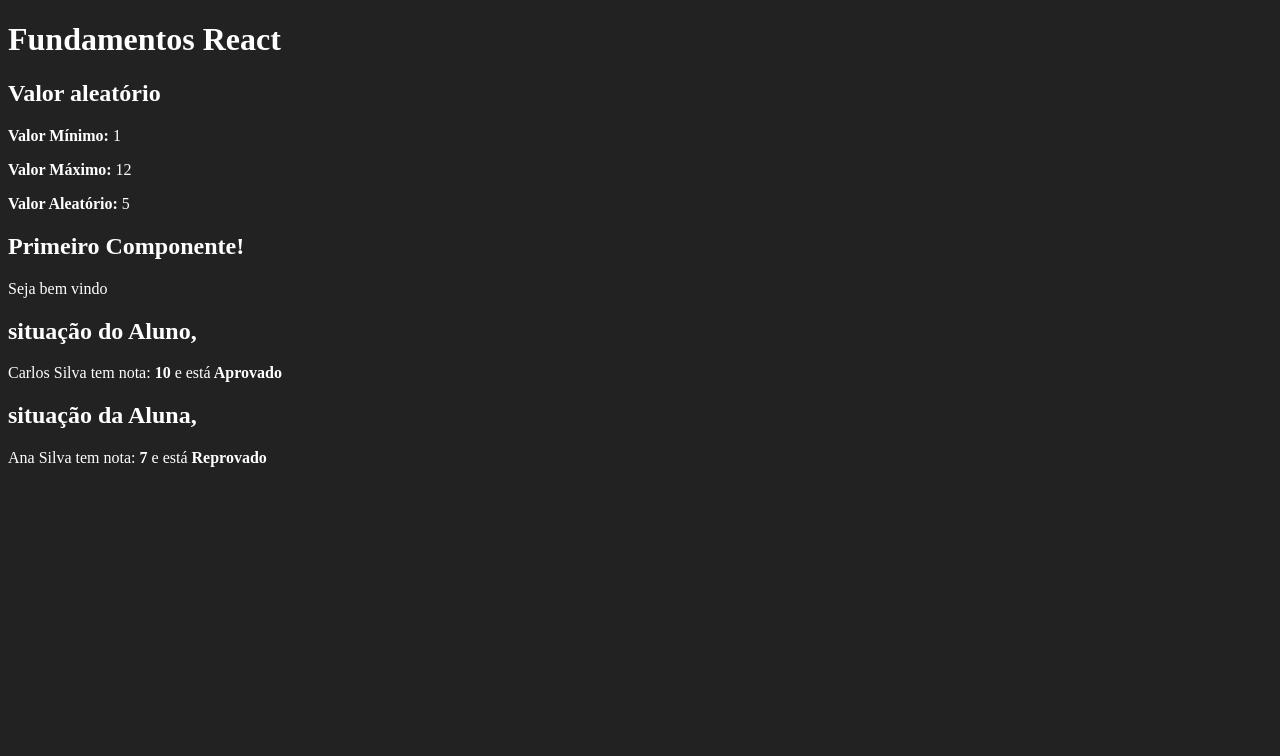
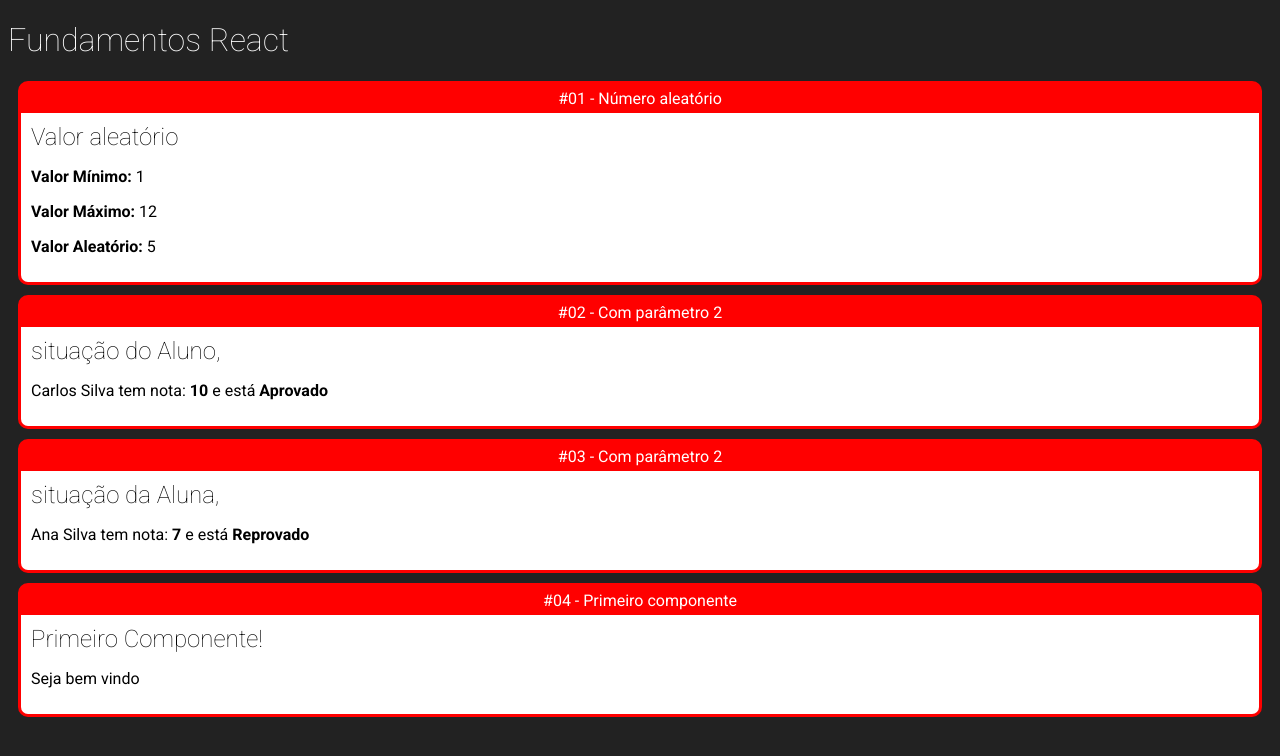
Before and after one commit to Anderlan-Nunes/fundamentos-react, a React (Create React App) app: page / in a window 1280 px wide. Shown: the top 756 px of the page. Built offline with nearby package versions, Linux system fonts and the light colour scheme.

Commit message:
colocando os componentes como filho dentro de cards

```diff
--- a/public/index.html
+++ b/public/index.html
@@ -24,6 +24,7 @@
       work correctly both with client-side routing and a non-root public URL.
       Learn how to configure a non-root public URL by running `npm run build`.
     -->
+    <link rel="preconnect" href="https://fonts.googleapis.com"><link rel="preconnect" href="https://fonts.gstatic.com" crossorigin><link href="https://fonts.googleapis.com/css2?family=Roboto:ital,wght@0,100;0,300;0,400;0,500;0,700;0,900;1,100;1,300;1,400;1,500;1,700;1,900&display=swap" rel="stylesheet">
     <title>React App</title>
   </head>
   <body>
--- a/src/App.jsx
+++ b/src/App.jsx
@@ -1,24 +1,34 @@
 import Primeiro from './components/basicos/Primeiro';
 import ComParametro from './components/basicos/ComParametro';
 import Aleatorio from './components/basicos/Aleatorio';
+import Card from './components/layout/card';
+
 
 export default _ =>
+
     <div id="app">
         <h1>Fundamentos React</h1>
-        <Aleatorio
-            min={1}
-            max={12}
-        />
-
-        <Primeiro></Primeiro>
+        <Card titulo = "#01 - Número aleatório">
+            <Aleatorio min={1} max={12} />
+        </Card>
+        <Card titulo = "#02 - Com parâmetro 2">
             <ComParametro
                 titulo="situação do Aluno,"
                 aluno="Carlos Silva "
                 nota={9.3}
             />
+        </Card>
+        <Card titulo = "#03 - Com parâmetro 2">
             <ComParametro
                 titulo="situação da Aluna,"
                 aluno="Ana Silva "
                 nota={6.9}
             />
+        </Card>
+        <Card titulo = "#04 - Primeiro componente">
+            <Primeiro></Primeiro>
+        </Card>
+
+
+
     </div>
--- /dev/null
+++ b/src/components/layout/Card.css
@@ -0,0 +1,22 @@
+.Card {
+    background-color: red;
+    border: 3px solid red;
+    border-radius: 10px;
+    overflow: hidden;
+    margin: 10px;
+
+}
+
+.Card .Title{
+    padding: 5px 0px;
+    background-color: red;
+    display: flex;
+    justify-content: center;
+
+}
+
+.Card .Content{
+    background-color: #fff;
+    color: #000;
+    padding: 10px;
+}
--- /dev/null
+++ b/src/components/layout/card.jsx
@@ -0,0 +1,12 @@
+import './Card.css'
+
+export default (props) => {
+    return (
+        <div className="Card">
+            <div className='Title'>{props.titulo}</div>
+            <div className='Content'>{props.children}</div>
+        </div>
+    )
+
+
+}
--- a/src/index.css
+++ b/src/index.css
@@ -1,4 +1,13 @@
 body {
+    font-family: 'Roboto', sans-serif;
     background-color: #222;
     color: white;
 }
+
+h1, h2, h3 {
+    font-weight: 200;
+}
+
+h2, h3 {
+    margin: 0;
+}
```
Lines whose indentation alone changed are shown as unchanged.
